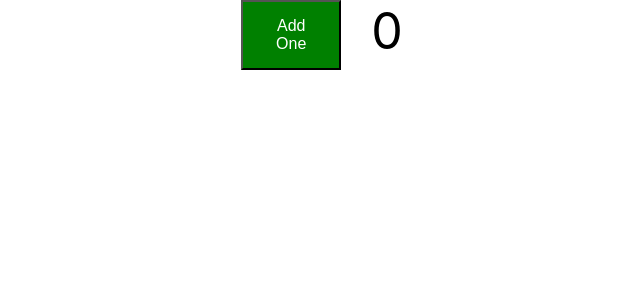
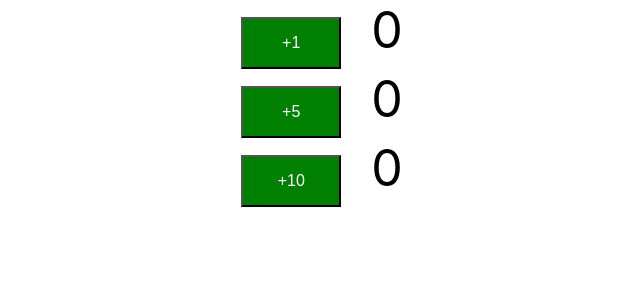
Before and after one commit to oneviewcontrols/todo-app, a React (Create React App) app: page / in a window 1280 px wide. Shown: the top 300 px of the page, without its empty margins (303-943 px from the left). Built offline with nearby package versions, Linux system fonts and the light colour scheme.

Commit message:
Increment by different values

```diff
--- a/src/App.js
+++ b/src/App.js
@@ -10,7 +10,9 @@
   render() {
     return (
       <div className="App">
-         <Counter/>
+         <Counter by={1}/>
+         <Counter by={5}/>
+         <Counter by={10}/>
       </div>
     );
   }
--- a/src/components/counter/Counter.jsx
+++ b/src/components/counter/Counter.jsx
@@ -16,7 +16,7 @@
     render() {
         return (
         <div className='counter'>
-            <button onClick={this.increment}>Add One</button>
+            <button onClick={this.increment}>+{this.props.by}</button>
             <span className="count">{this.state.counter}</span>
         </div>
         )
@@ -24,7 +24,7 @@
 
     increment() {
         this.setState({
-            counter: this.state.counter + 1
+            counter: this.state.counter + this.props.by
         })
       }
   }
```
